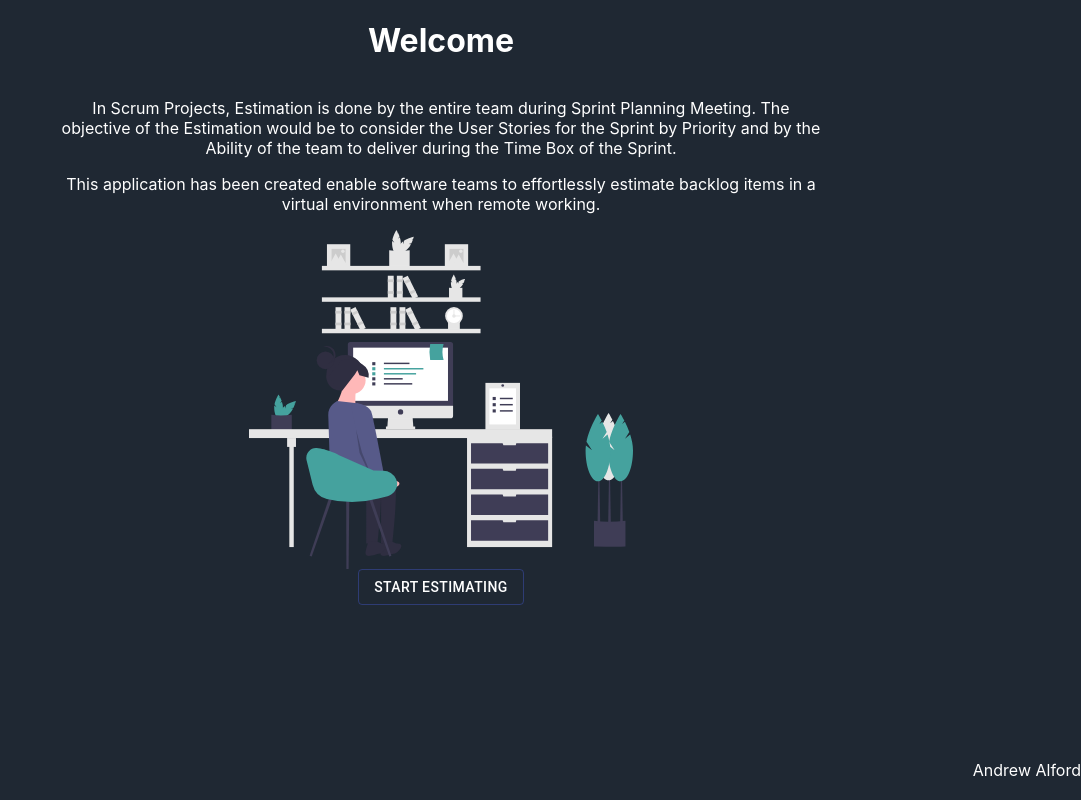
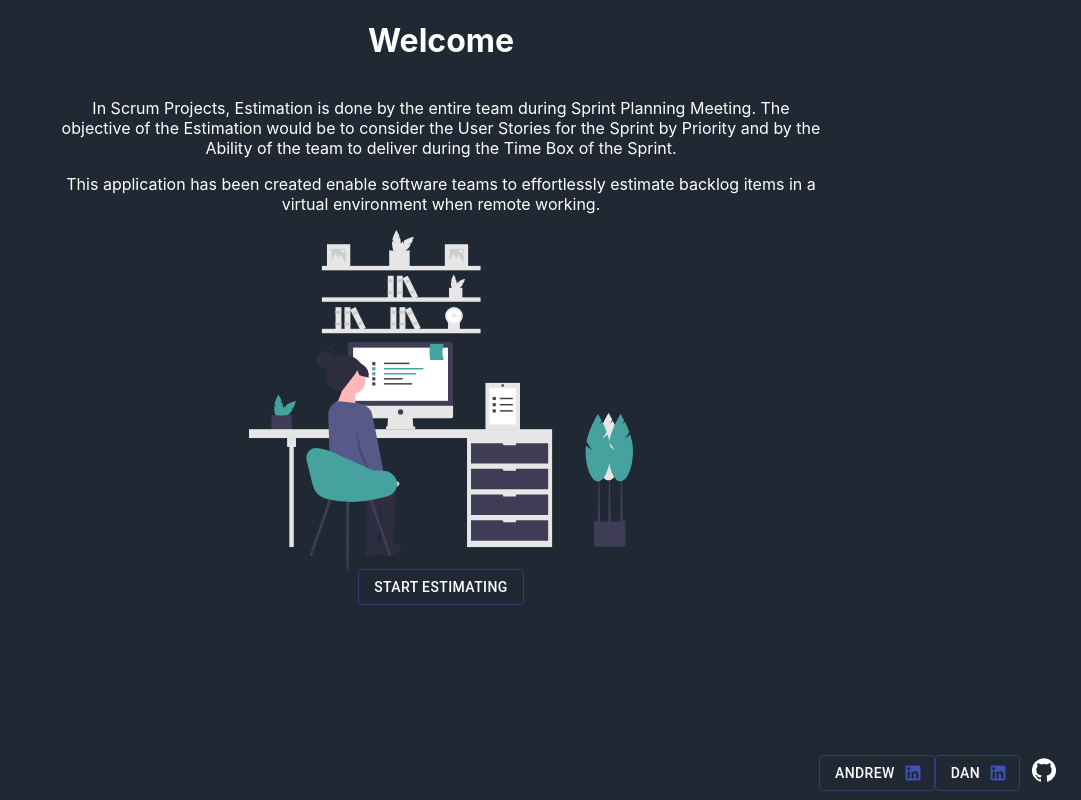
Before and after one commit to andrewalford1/EstimationCards, a React (Create React App) app in the folder app/: page / in a window 1280 px wide. Shown: the whole page, without its empty margins (199-1280 px from the left). Built offline with nearby package versions, Linux system fonts and the light colour scheme; no server answers.

Commit message:
Added LinkedIn button

```diff
--- a/app/package.json
+++ b/app/package.json
@@ -7,6 +7,7 @@
         "@fortawesome/free-solid-svg-icons": "^5.13.0",
         "@fortawesome/react-fontawesome": "^0.1.9",
         "@material-ui/core": "^4.9.8",
+        "@material-ui/icons": "^4.9.1",
         "@testing-library/jest-dom": "^4.2.4",
         "@testing-library/react": "^9.5.0",
         "@testing-library/user-event": "^7.2.1",
--- a/app/src/App.css
+++ b/app/src/App.css
@@ -27,6 +27,16 @@ body {
     max-height: 70%;
 }
 
+footer {
+    position: absolute;
+    left: 1%;
+    bottom: 0;
+    width: 98%;
+    display: flex;
+    flex-direction: row-reverse;
+
+}
+
 .App {
     height: 100vh;
     display: flex;
@@ -41,13 +51,3 @@ body {
     padding: 0% 20% 0%;
     max-height: 90%;
 }
-
-footer {
-    position: absolute;
-    left: 0;
-    bottom: 0;
-    height: 5%;
-    width: 100%;
-    display: flex;
-    flex-direction: row-reverse;
-}
--- a/app/src/App.js
+++ b/app/src/App.js
@@ -3,6 +3,9 @@ import './App.css'
 import Store from './store/store'
 import Routes from './Routes'
 import Credit from './components/Credit'
+import Button from '@material-ui/core/Button';
+import IconButton from '@material-ui/core/IconButton';
+import GitHubIcon from '@material-ui/icons/GitHub';
 
 const App = () => {
     const rooms = Store.rooms
@@ -12,10 +15,23 @@ const App = () => {
         <div className='App'>
             <Routes/>
             <footer>
-                <Credit
-                    name='Andrew Alford'
+
+                <div className='Credits'>
+                    <Credit
+                    name='Andrew'
                     LinkedIn='https://www.linkedin.com/in/andrew-alford-479155152/'
-                />
+                    />
+                    <Credit
+                    name='Dan'
+                    LinkedIn='https://www.linkedin.com/in/danielbutterfield777/'
+                    />
+
+                    <IconButton color="primary" aria-label="Source Code">
+                        <a href='https://github.com/andrewalford1/EstimationCards'>
+                            <GitHubIcon />
+                        </a>
+                    </IconButton>
+                </div>
             </footer>
         </div>
     )
--- a/app/src/components/Credit.js
+++ b/app/src/components/Credit.js
@@ -1,7 +1,15 @@
 import React from 'react'
+import Button from '@material-ui/core/Button';
+import LinkedInIcon from '@material-ui/icons/LinkedIn';
 
 export default ({name, LinkedIn}) => {
     return (
-        <a href={LinkedIn}>{name}</a>
+        <Button
+        variant="outlined"
+        color="primary"
+        endIcon={<LinkedInIcon/>}
+        >
+            <a href={LinkedIn}>{name}</a>
+        </Button>
     );
 }
```
Also changed, not shown: 1 other file (tests, documents, lock files or other folders).
